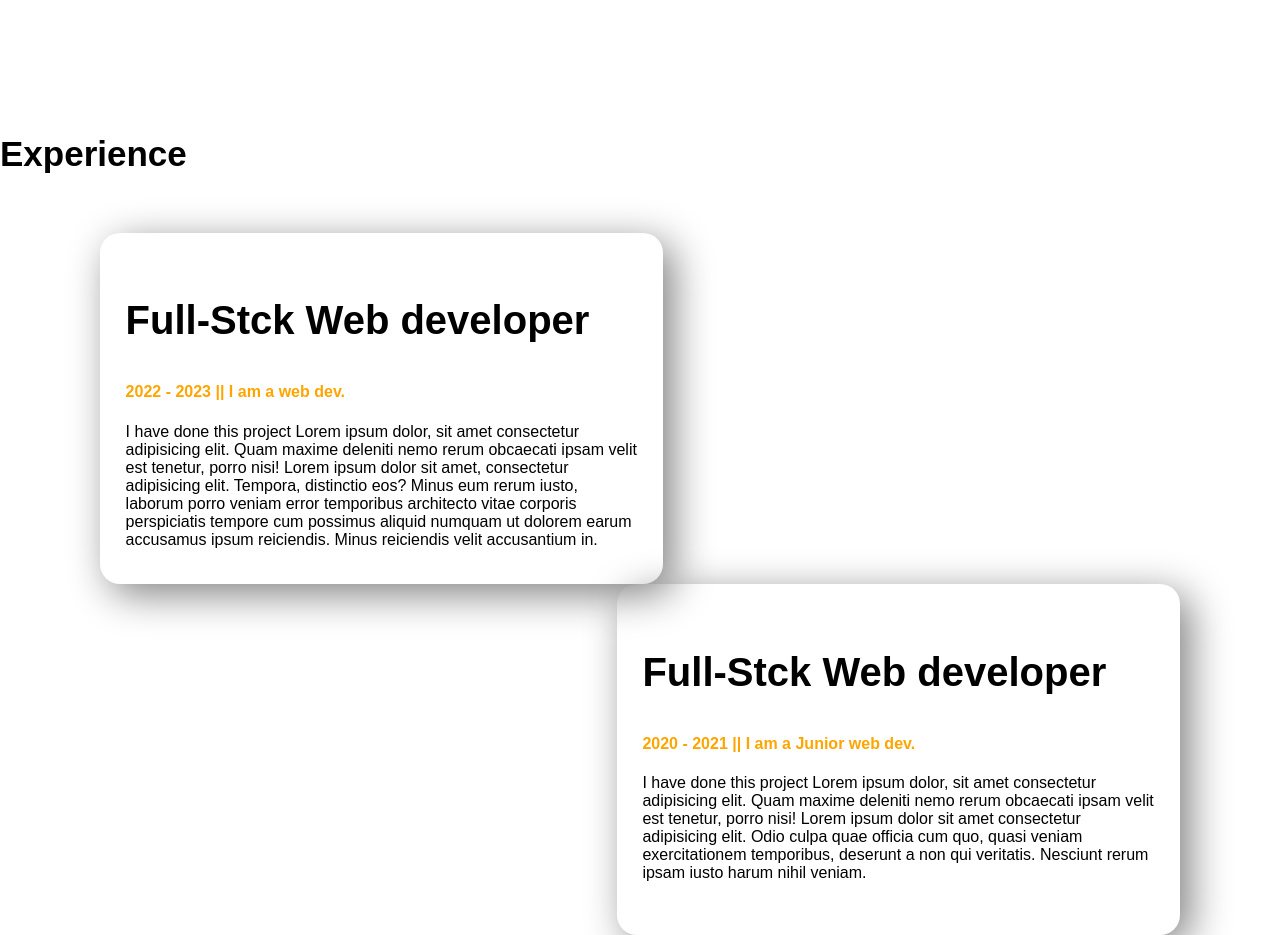
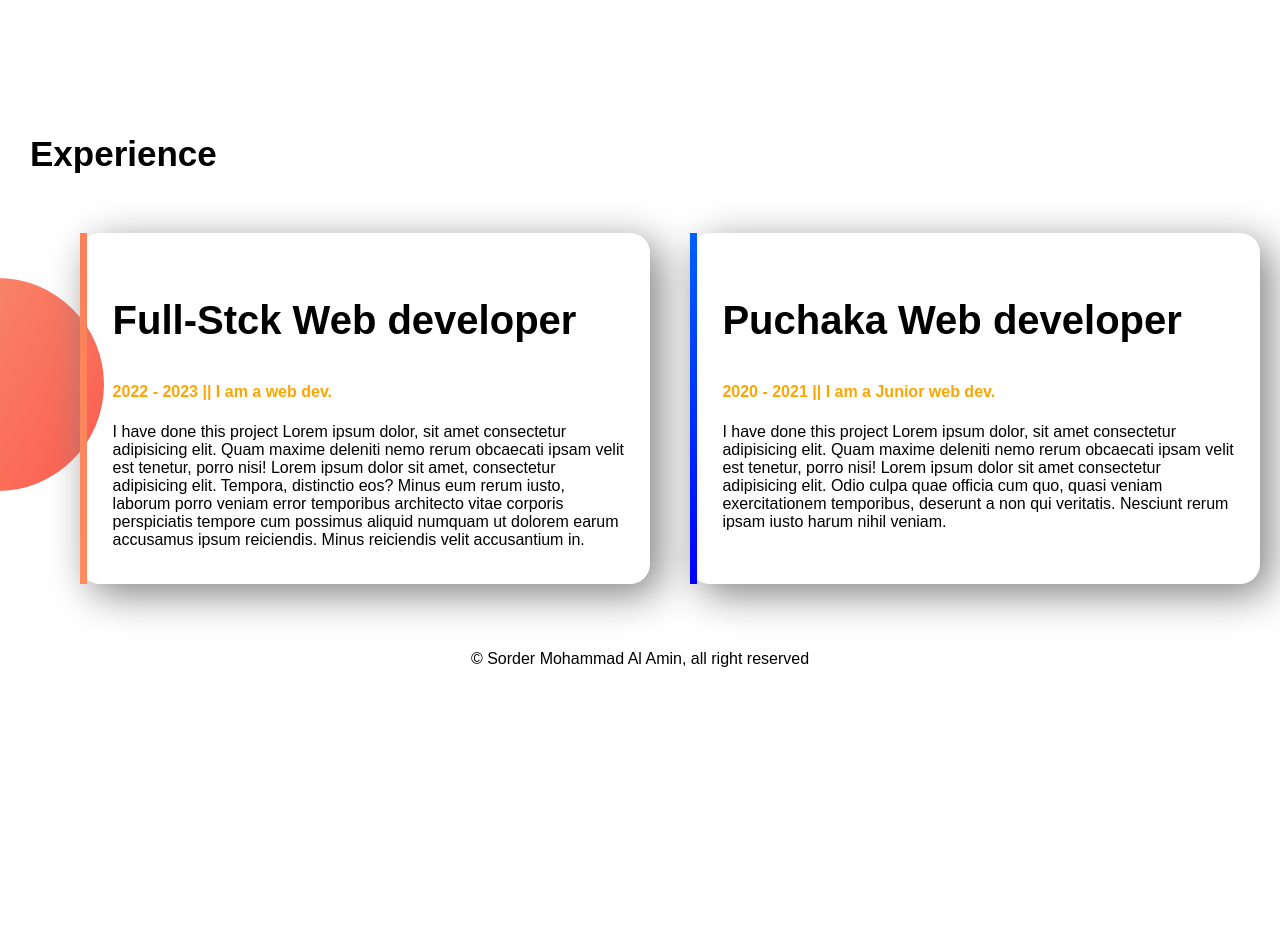
Before and after one commit to smalameen/First_portfolio, a plain HTML site: page index.html in a window 1280 px wide. Shown: the part 1380-2315 px from the top of the page. After the commit the page ends 2064 px from the top, so only its background shows below. Drawn offline with Linux system fonts and the light colour scheme; a web font is replaced by a local one.

Commit message:
after that

```diff
--- a/index.html
+++ b/index.html
@@ -34,17 +34,17 @@
             </div>
 
         </section >
-        <section class="thelastpart">
+        <section id="amisec" class="thelastpart">
             <h5 id="experience">Experience</h5>
-           <div class="halfone">
+           <div id="full-stack" class="halfone">
                <h3>Full-Stck Web developer</h3>
                <h4><span>2022 - 2023 || I am a web dev.</span></h4>
                <p> I have done this project Lorem ipsum dolor, sit amet consectetur adipisicing elit. Quam maxime deleniti nemo rerum obcaecati ipsam velit est tenetur, porro nisi! Lorem ipsum dolor sit amet, consectetur adipisicing elit. Tempora, distinctio eos? Minus eum rerum iusto, laborum porro veniam error temporibus architecto vitae corporis perspiciatis tempore cum possimus aliquid numquam ut dolorem earum accusamus ipsum reiciendis. Minus reiciendis velit accusantium in.
 
                </p>
            </div>
-           <div class="halfsecond">
-            <h3>Full-Stck Web developer</h3>
+           <div id="puchka" class="halfsecond">
+            <h3>Puchaka Web developer</h3>
             <h4><span>2020 - 2021 || I am a Junior web dev.</span></h4>
             <p> I have done this project Lorem ipsum dolor, sit amet consectetur adipisicing elit. Quam maxime deleniti nemo rerum obcaecati ipsam velit est tenetur, porro nisi! Lorem ipsum dolor sit amet consectetur adipisicing elit. Odio culpa quae officia cum quo, quasi veniam exercitationem temporibus, deserunt a non qui veritatis. Nesciunt rerum ipsam iusto harum nihil veniam.
             </p>
@@ -53,5 +53,8 @@
 
 
         </section>
+        <footer>
+            <p> © Sorder Mohammad Al Amin, all right reserved</p>
+        </footer>
 </body>
 </html>
--- a/style.css
+++ b/style.css
@@ -20,7 +20,6 @@ h3{
 }
 .head-text img{
     width: 100%;
-
 }
 .top-banner{
     background-repeat: no-repeat;
@@ -34,8 +33,6 @@ h3{
     color: black;
     background-color: rgb(196, 137, 29)
     text-decoration: none;
-
-
 }
 .head-text a{
     padding: 5px;
@@ -49,24 +46,15 @@ h3{
     width: 35%;
     margin-left: 1%;
 }
-
-
-
 .dreamAreatext{
     width: 40%;
     float: right;
     margin:5%;
     padding:5%;
-
 }
 .dreamArea{
     height: 700px;
-
 }
-
-
-
-
 .dreamArea{
     background-image: url(/dream-bg.png);
     background-repeat: no-repeat;
@@ -88,6 +76,7 @@ h3{
 #experience{
     font-weight: 700;
     font-size: 35px;
+    margin-left: 30px;
 }
 span{
     color: orange;
@@ -96,22 +85,36 @@ span{
 .halfsecond{
     width: 40%;
     float: right;
-    margin-right:100px;
+    margin-right:20px;
     height: 300px;
     padding:2%;
     box-shadow: 10px 10px 40px grey;
     border-radius: 20px;
-
-
-
-
 }
 .halfone{
     width: 40%;
     float: left;
-    margin-left:100px;
+    margin-left:80px;
     height:300px;
     box-shadow: 10px 10px 40px grey;
     padding:2%;
     border-radius: 20px;
 }
+#amisec{
+    background-image: url(/exp-bg.png);
+    background-repeat: no-repeat;
+    background-position: left;
+}
+#full-stack{
+    border-left: 7px solid;
+    border-image: linear-gradient(45deg,rgb(255, 139, 94),rgb(246, 108, 84));
+    border-image-slice: 1;
+}
+#puchka{
+    border-left: 7px solid;
+    border-image: linear-gradient(45deg,blue,cyan);
+    border-image-slice: 1;
+}
+footer{
+    text-align: center;
+}
```
Also changed, not shown: exp-bg.png (added).
